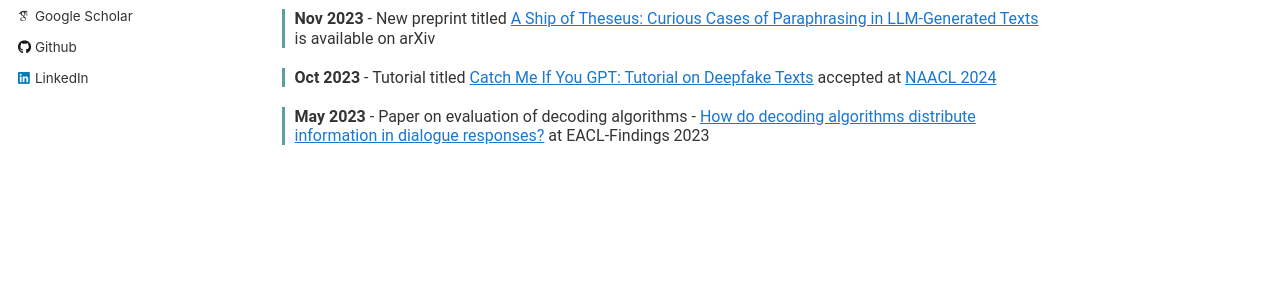
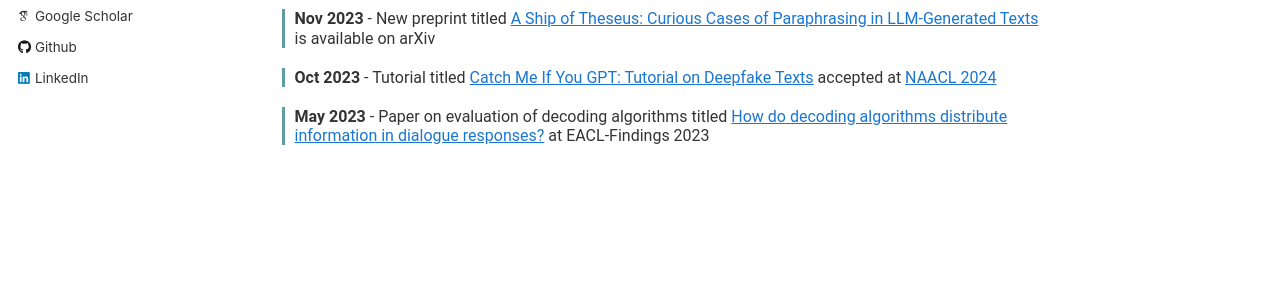
Before and after one commit to saranya-venkatraman/saranya-venkatraman.github.io, a Jekyll site: the page built from _pages/about.md, in a window 1280 px wide and 900 px high, scrolled down 585 px. Shown: the part 336-636 px from the top of the window. Built offline with Jekyll 4.4.1, drawn with Linux system fonts in a browser that asks for light colours; some web fonts are replaced.

Commit message:
Update about.md

```diff
--- a/_pages/about.md
+++ b/_pages/about.md
@@ -82,7 +82,7 @@ redirect_from:
   </div>
 
   <div class="news-item">
-    <h3><b>May 2023</b> - Paper on evaluation of decoding algorithms - <a href="https://aclanthology.org/2023.findings-eacl.70/" target="_blank" style="color: #1976d2;">How do decoding algorithms distribute information in dialogue responses?</a> at EACL-Findings 2023</h3>
+    <h3><b>May 2023</b> - Paper on evaluation of decoding algorithms titled <a href="https://aclanthology.org/2023.findings-eacl.70/" target="_blank" style="color: #1976d2;">How do decoding algorithms distribute information in dialogue responses?</a> at EACL-Findings 2023</h3>
   </div>
 </body>
 </html>
```
